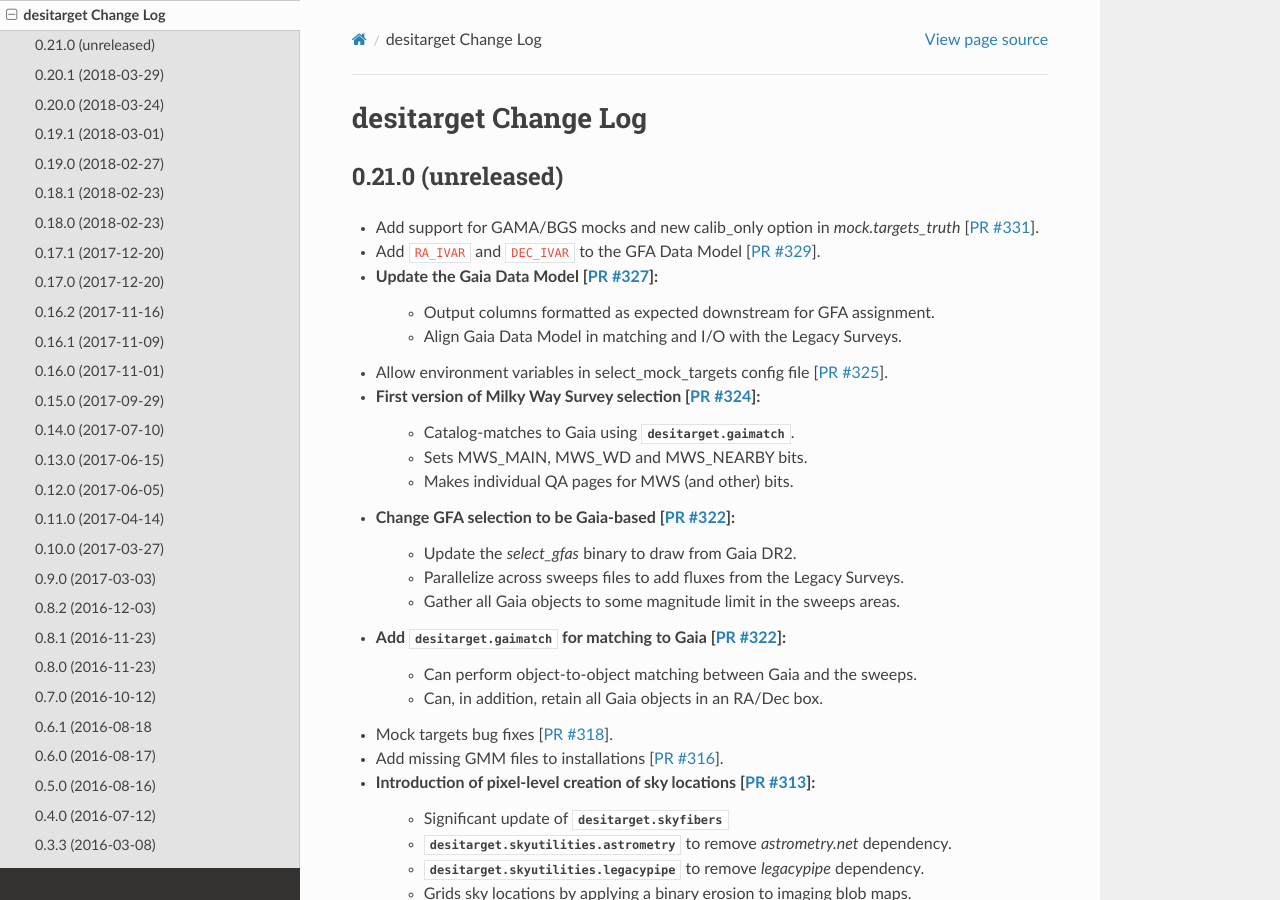
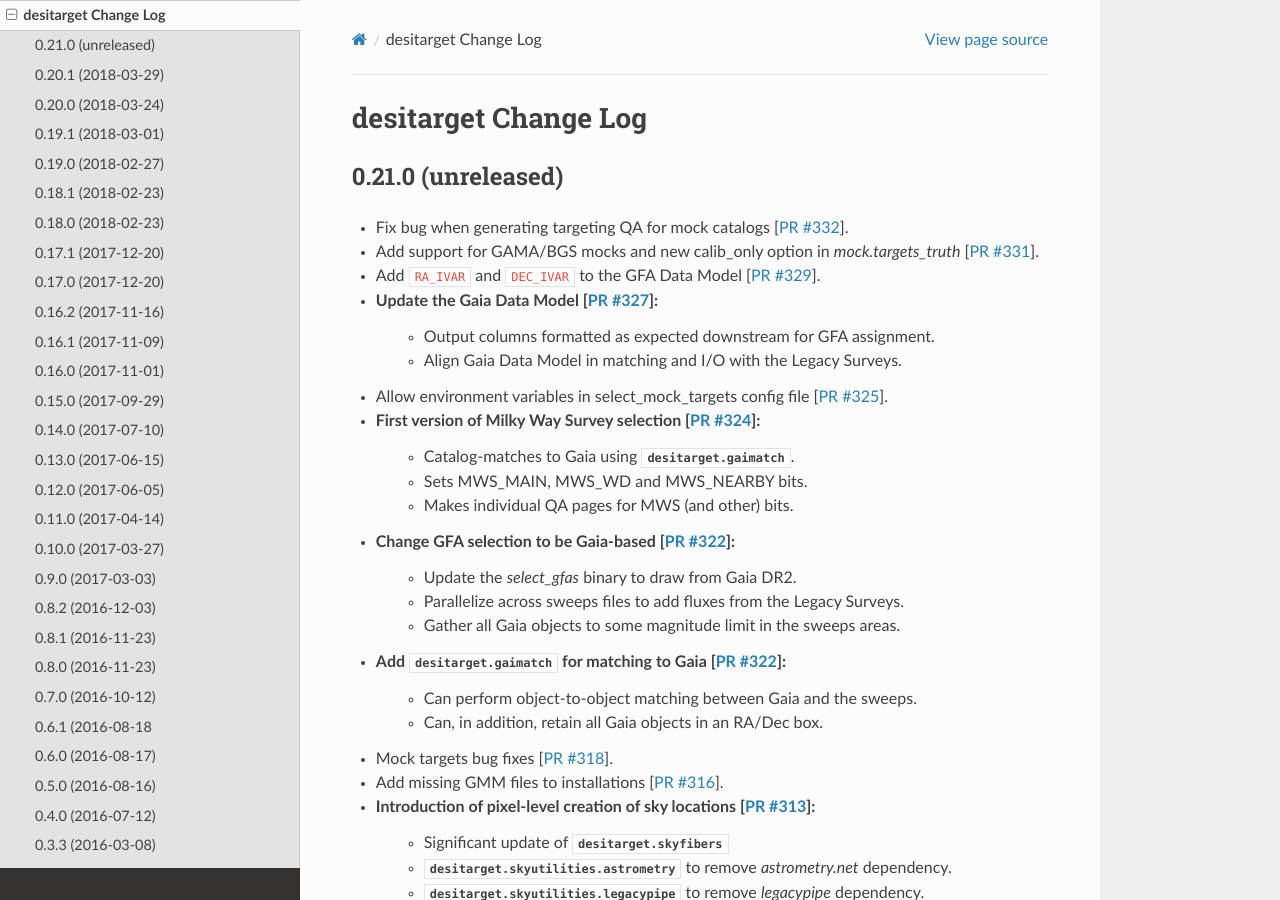
Before and after one commit to desihub/desitarget, a Sphinx documentation site: the page built from doc/changes.rst, in a window 1280 px wide and 900 px high. Built offline with Sphinx 7.4.7 and the Read the Docs theme 2.0.0, drawn with Linux system fonts in a browser that asks for light colours.

Commit message:
update change log [ci skip]

```diff
--- a/doc/changes.rst
+++ b/doc/changes.rst
@@ -5,6 +5,7 @@
 0.21.0 (unreleased)
 -------------------
 
+* Fix bug when generating targeting QA for mock catalogs [`PR #332`_].
 * Add support for GAMA/BGS mocks and new calib_only option in
   `mock.targets_truth` [`PR #331`_].
 * Add ``RA_IVAR`` and ``DEC_IVAR`` to the GFA Data Model [`PR #329`_].
@@ -68,6 +69,7 @@
 .. _`PR #327`: https://github.com/desihub/desitarget/pull/327
 .. _`PR #329`: https://github.com/desihub/desitarget/pull/329
 .. _`PR #331`: https://github.com/desihub/desitarget/pull/331
+.. _`PR #332`: https://github.com/desihub/desitarget/pull/332
 
 
 0.20.1 (2018-03-29)
```
